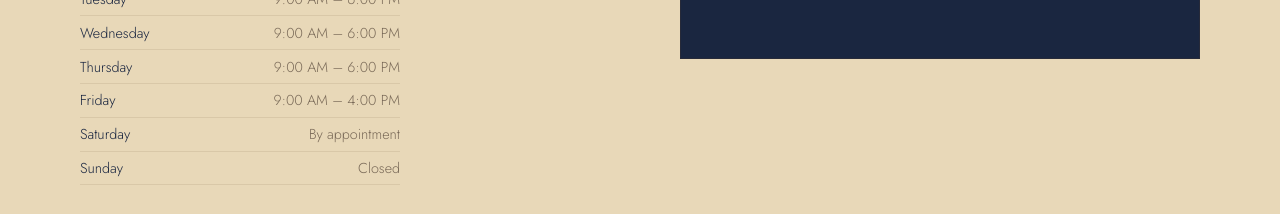
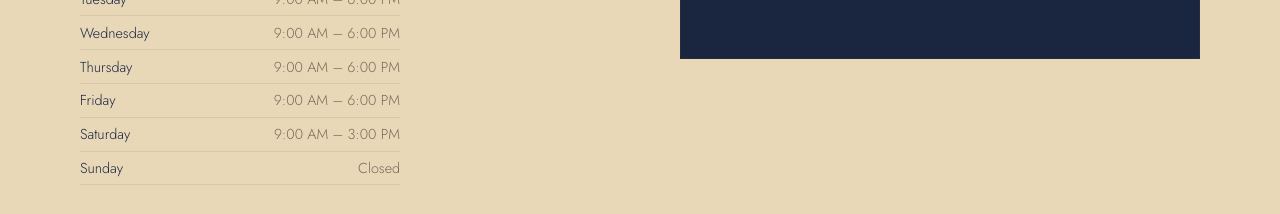
Before and after one commit to North-Hand-Institute/Michael-Corcoran-LMT, a Next.js app: page / in a window 1280 px wide. Shown: the part 5900-6114 px from the top of the page. Built offline with nearby package versions, Linux system fonts and the light colour scheme.

Commit message:
Update Location.tsx

```diff
--- a/components/Location.tsx
+++ b/components/Location.tsx
@@ -6,8 +6,8 @@ const HOURS = [
   { day: 'Tuesday', time: '9:00 AM \u2013 6:00 PM' },
   { day: 'Wednesday', time: '9:00 AM \u2013 6:00 PM' },
   { day: 'Thursday', time: '9:00 AM \u2013 6:00 PM' },
-  { day: 'Friday', time: '9:00 AM \u2013 4:00 PM' },
-  { day: 'Saturday', time: 'By appointment' },
+  { day: 'Friday', time: '9:00 AM \u2013 6:00 PM' },
+  { day: 'Saturday', time: '9:00 AM \u2013 3:00 PM' },
   { day: 'Sunday', time: 'Closed' },
 ]
 
```
